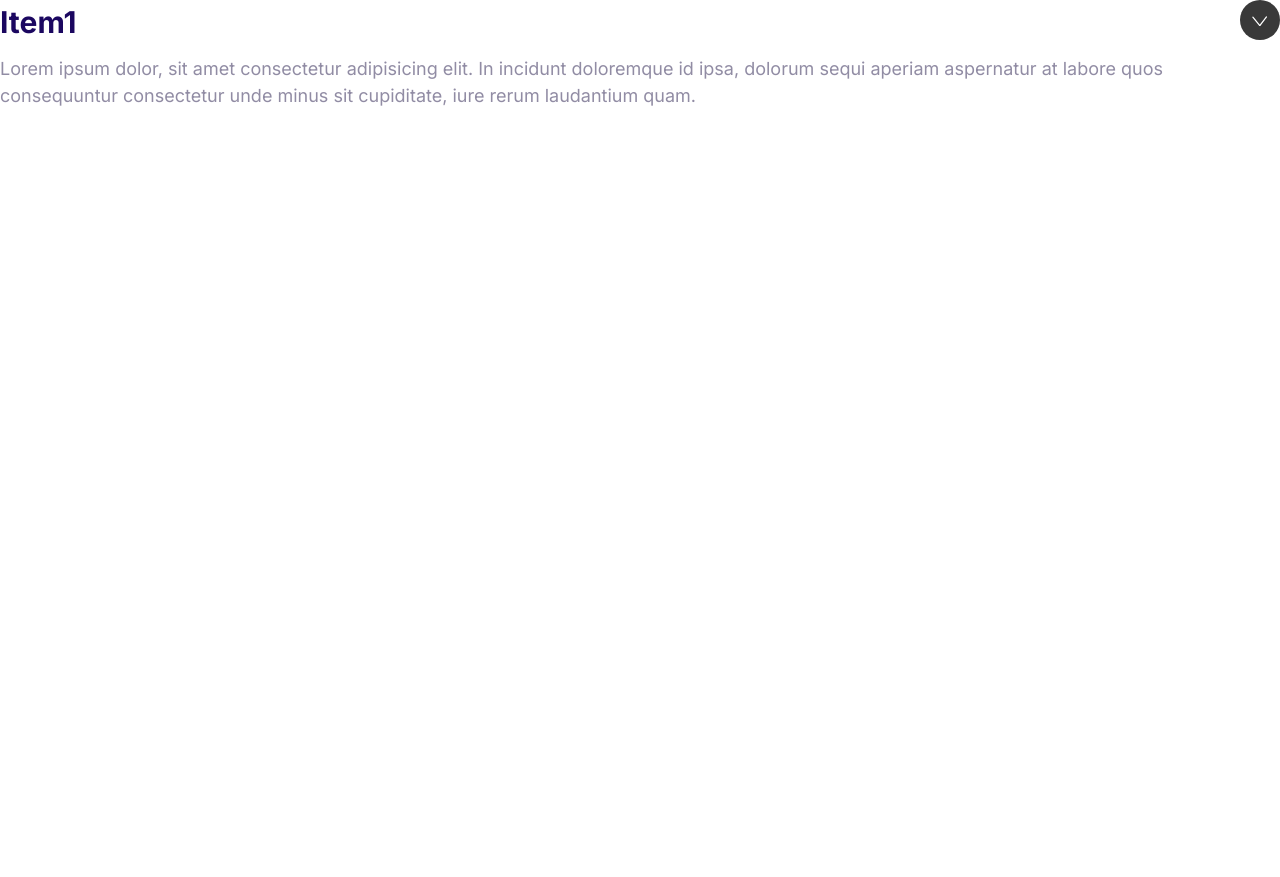
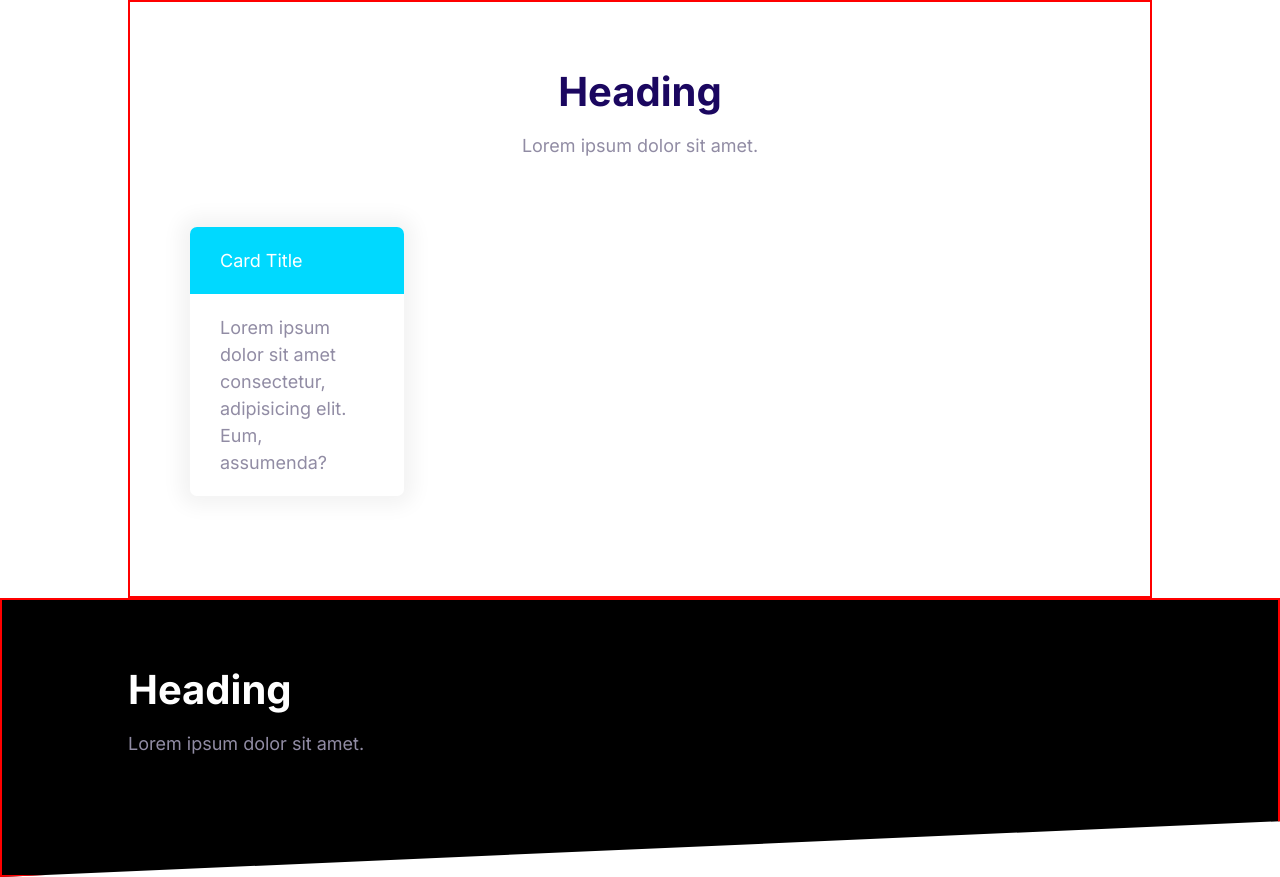
Before and after one commit to drizzlecat/html-css-practice, a plain HTML site: page index.html in a window 1280 px wide. Before the commit the page ends 800 px from the top, so only its background shows below. Drawn offline with Linux system fonts and the light colour scheme.

Commit message:
define the card and block

```diff
--- a/css/styles.css
+++ b/css/styles.css
@@ -563,8 +563,47 @@ content: open-quote;
     transform: rotate(0);
   }
 
-
   .collapsible--expanded .collapsible__content{
     max-height: 100vh;
     opacity: 1;
   }
+
+  /* Block */
+  .block{
+    --padding--veritical: 6rem;
+    padding: var(--padding--veritical) 2rem;
+    border: 2px solid red;
+
+  }
+
+  .block__header{
+    text-align: center;
+  }
+
+  .block__heading{
+    margin-top: 0;
+  }
+
+  .block--dark{
+    background: black;
+  }
+
+  .block--dark .block__heading{
+    color: #fff;
+  }
+
+  .block--skewed-right{
+    padding-bottom: calc(var(--padding--veritical) + 4rem);
+    clip-path: polygon(0 0%, 100% 0%, 100% 100%, 0 80%);
+  }
+
+
+  .block--skewed-left{
+    padding-bottom: calc(var(--padding--veritical) + 4rem);
+    clip-path: polygon(0 0%, 100% 0%, 100% 80%, 0 100%);
+  }
+
+  .container{
+    max-width: 1024px;
+    margin: 0 auto;
+  }
--- a/index.html
+++ b/index.html
@@ -15,20 +15,27 @@
     <link rel="stylesheet" href="css/styles.css" />
   </head>
   <body>
-    <div class="collapsible collapsible--expanded">
-      <header class="collapsible__header">
-        <h2 class="collapsible__heading">Item1</h2>
-        <svg class="icon icon--white collapsible__chevron">
-          <use xlink:href="images/sprite.svg#chevron"></use>
-        </svg>
+    <section class="block container">
+      <header class="block__header">
+        <h2 class="block__heading">Heading</h2>
+        <p>Lorem ipsum dolor sit amet.</p>
       </header>
-      <div class="collapsible__content">
-        Lorem ipsum dolor, sit amet consectetur adipisicing elit. In incidunt
-        doloremque id ipsa, dolorum sequi aperiam aspernatur at labore quos
-        consequuntur consectetur unde minus sit cupiditate, iure rerum
-        laudantium quam.
+      <div style="width: 30%; padding: 4rem">
+        <div class="card card--secondary">
+          <header class="card__header">Card Title</header>
+          <div class="card__body">
+            Lorem ipsum dolor sit amet consectetur, adipisicing elit. Eum,
+            assumenda?
+          </div>
+        </div>
       </div>
-    </div>
-    <script src="js/main.js"></script>
+    </section>
+
+    <section class="block block--dark block--skewed-left">
+      <div class="container">
+        <h2 class="block__heading">Heading</h2>
+        <p>Lorem ipsum dolor sit amet.</p>
+      </div>
+    </section>
   </body>
 </html>
```
Also changed, not shown: components/block.html (added, +22 -0 lines), components/cards.html (added, +8 -0 lines).
